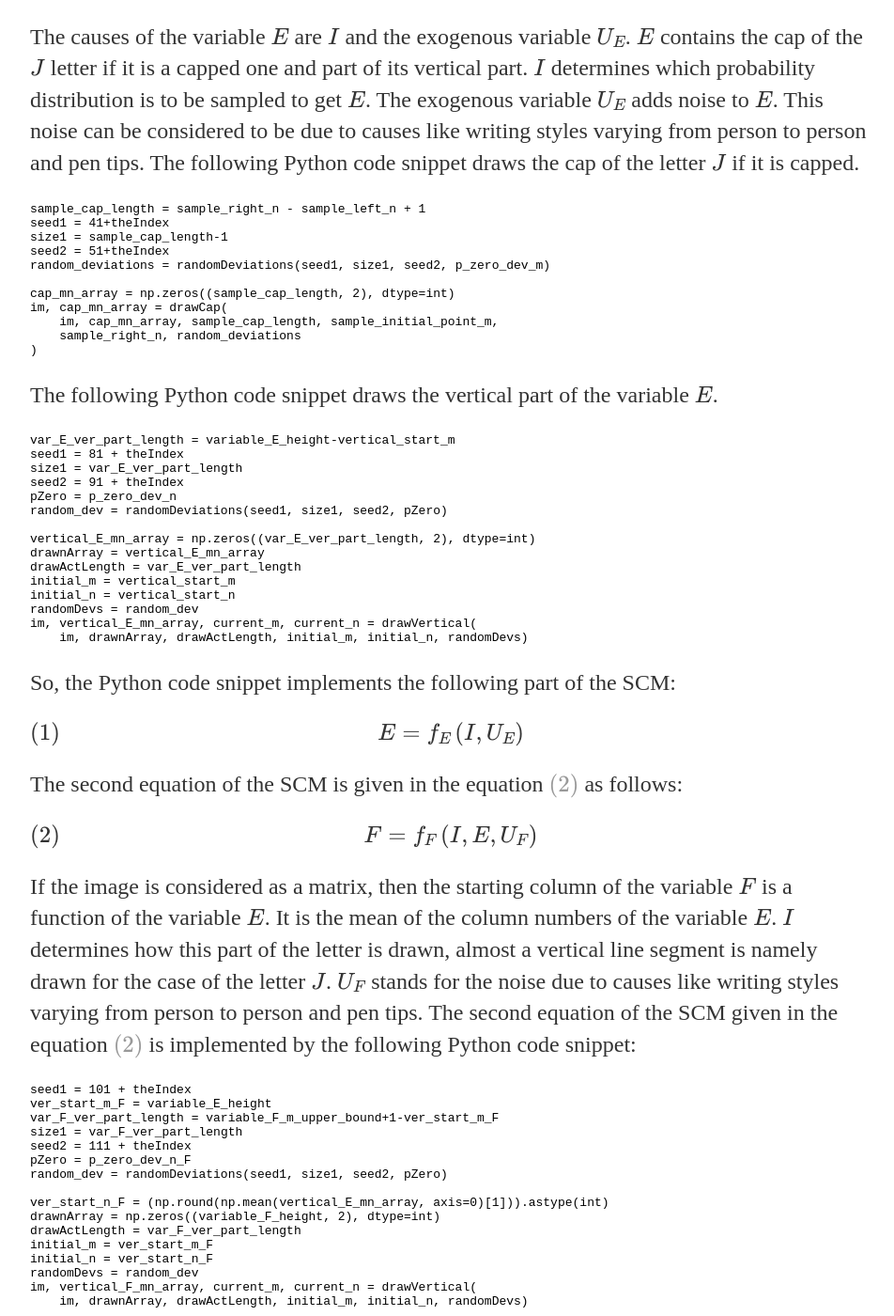
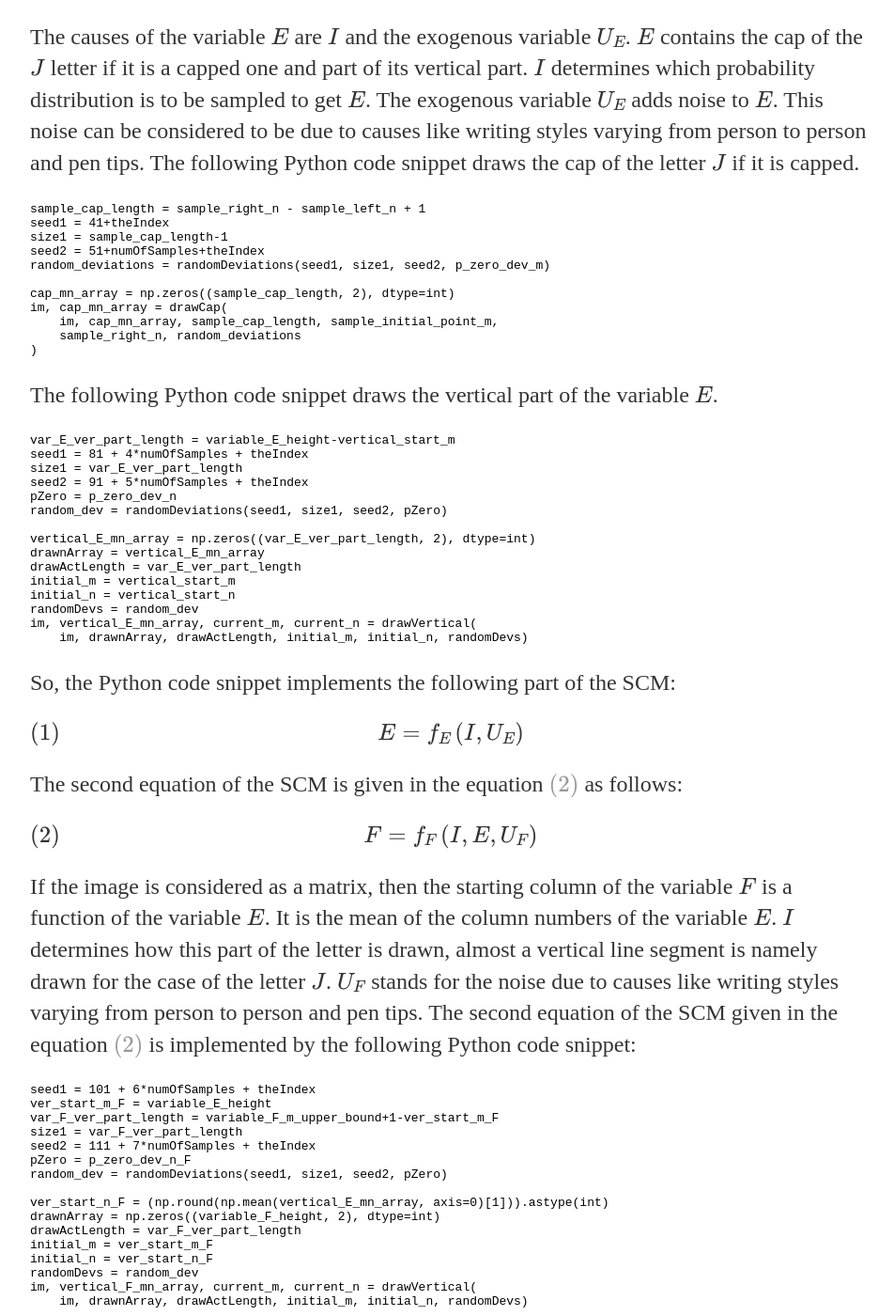
Before and after one commit to SaffetGokcenSen/saffetgokcensen.github.io, a Jekyll site: the page built from _posts/2024-05-19-a-structural-causal-model-for-the-generation-of-j-letters.md, in a window 1280 px wide and 1400 px high, scrolled down 1815 px. Shown: the whole window at 94% size, without its empty margins (160-1112 px from the left). Built offline with Jekyll 4.4.1, drawn with Linux system fonts in a browser that asks for light colours.

Commit message:
updated seeds

````diff
--- a/_posts/2024-05-19-a-structural-causal-model-for-the-generation-of-j-letters.md
+++ b/_posts/2024-05-19-a-structural-causal-model-for-the-generation-of-j-letters.md
@@ -45,7 +45,7 @@ letter $J$ if it is capped.
 sample_cap_length = sample_right_n - sample_left_n + 1
 seed1 = 41+theIndex
 size1 = sample_cap_length-1
-seed2 = 51+theIndex
+seed2 = 51+numOfSamples+theIndex
 random_deviations = randomDeviations(seed1, size1, seed2, p_zero_dev_m)
 
 cap_mn_array = np.zeros((sample_cap_length, 2), dtype=int)
@@ -57,9 +57,9 @@ im, cap_mn_array = drawCap(
 The following Python code snippet draws the vertical part of the variable $E$.
 ```python
 var_E_ver_part_length = variable_E_height-vertical_start_m
-seed1 = 81 + theIndex
+seed1 = 81 + 4*numOfSamples + theIndex
 size1 = var_E_ver_part_length
-seed2 = 91 + theIndex
+seed2 = 91 + 5*numOfSamples + theIndex
 pZero = p_zero_dev_n
 random_dev = randomDeviations(seed1, size1, seed2, pZero)
 
@@ -90,11 +90,11 @@ the noise due to causes like writing styles varying from person to person and pe
 tips. The second equation of the SCM given in the equation \eqref{SCMEqn2} is
 implemented by the following Python code snippet:
 ```python
-seed1 = 101 + theIndex
+seed1 = 101 + 6*numOfSamples + theIndex
 ver_start_m_F = variable_E_height
 var_F_ver_part_length = variable_F_m_upper_bound+1-ver_start_m_F
 size1 = var_F_ver_part_length
-seed2 = 111 + theIndex
+seed2 = 111 + 7*numOfSamples + theIndex
 pZero = p_zero_dev_n_F
 random_dev = randomDeviations(seed1, size1, seed2, pZero)
 
````
